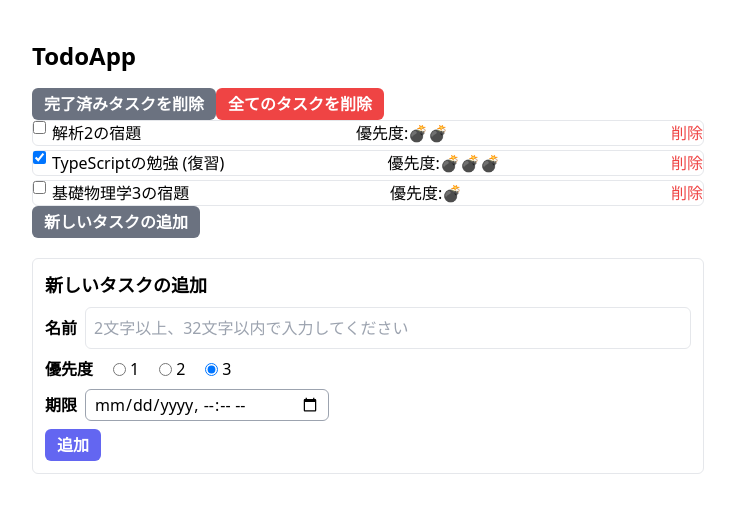
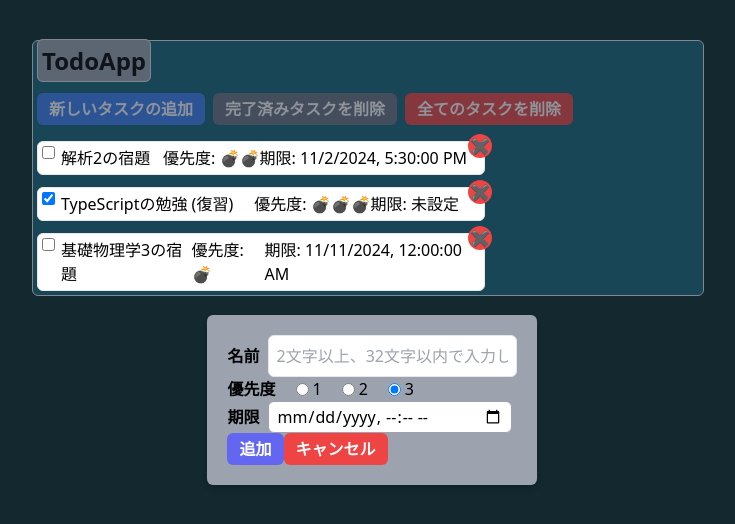
Before and after one commit to megumegu256/react-todo-app, a React (Vite) app: page / in a window 1280 px wide. Both pictures are taken after a click on the button "新しいタスクの追加". Shown: the top 524 px of the page, without its empty margins (272-1007 px from the left). Built offline with nearby package versions, Linux system fonts and the light colour scheme.

Commit message:
update index.html, App.tsx, TodoList.tsx and tailwind.config.js update 6 files

```diff
--- a/index.html
+++ b/index.html
@@ -33,6 +33,11 @@
         }
       })(window.location);
     </script>
+    <style>
+      body {
+        background-color: rgb(10, 40, 40);
+      }
+    </style>
   </head>
   <body>
     <div id="root"></div>
--- a/src/App.tsx
+++ b/src/App.tsx
@@ -94,49 +94,21 @@ const App = () => {
   };
 
   return (
-    <div className="mx-4 mt-10 max-w-2xl md:mx-auto">
-      <h1 className="mb-4 text-2xl font-bold">TodoApp</h1>
-
-      <button
-        type="button"
-        onClick={() =>
-          handleConfirm("本当に完了済みタスクを削除しますか？", () => {
-            const uncompletedTodos = todos.filter((todo) => !todo.isDone);
-            setTodos(uncompletedTodos);
-          })
-        }
-        className="rounded-md bg-gray-500 px-3 py-1 font-bold text-white hover:bg-gray-600"
-      >
-        完了済みタスクを削除
-      </button>
-
-      <button
-        type="button"
-        onClick={() =>
-          handleConfirm("本当に全てのタスクを削除しますか？", () => {
-            setTodos([]);
-          })
-        }
-        className="rounded-md bg-red-500 px-3 py-1 font-bold text-white hover:bg-red-600"
-      >
-        全てのタスクを削除
-      </button>
-
-      <TodoList
-        todos={todos}
-        updateIsDone={updateIsDone}
-        deleteTodo={deleteTodo}
-      />
+    <div className="mx-4 mt-10 max-w-2xl space-y-4 rounded-md border bg-cbgBlue p-1 md:mx-auto">
+      <h1 className="mb-4 text-2xl font-bold">
+        <span className="rounded-md border bg-gray-400 p-1">TodoApp</span>
+      </h1>
+      <div className="flex items-center space-x-2">
         <button
           type="button"
           onClick={() => setShowSettings(!showSettings)}
-        className="rounded-md bg-gray-500 px-3 py-1 font-bold text-white hover:bg-gray-600"
+          className="rounded-md bg-blue-500 px-3 py-1 font-bold text-white hover:bg-blue-600"
         >
           新しいタスクの追加
         </button>
         {showSettings && (
-        <div className="mt-5 space-y-2 rounded-md border p-3">
-          <h2 className="text-lg font-bold">新しいタスクの追加</h2>
+          <div className="fixed inset-0 flex items-center justify-center bg-gray-800 bg-opacity-50">
+            <div className="rounded-md bg-gray-400 p-5 shadow-md">
               <div>
                 <div className="flex items-center space-x-2">
                   <label className="font-bold" htmlFor="newTodoName">
@@ -209,11 +181,51 @@ const App = () => {
               >
                 追加
               </button>
+              <button
+                type="button"
+                onClick={() => setShowSettings(false)}
+                className="rounded-md bg-red-500 px-3 py-1 font-bold text-white hover:bg-red-600"
+              >
+                キャンセル
+              </button>
+            </div>
           </div>
         )}
 
+        <button
+          type="button"
+          onClick={() =>
+            handleConfirm("本当に完了済みタスクを削除しますか？", () => {
+              const uncompletedTodos = todos.filter((todo) => !todo.isDone);
+              setTodos(uncompletedTodos);
+            })
+          }
+          className="rounded-md bg-gray-500 px-3 py-1 font-bold text-white hover:bg-gray-600"
+        >
+          完了済みタスクを削除
+        </button>
+
+        <button
+          type="button"
+          onClick={() =>
+            handleConfirm("本当に全てのタスクを削除しますか？", () => {
+              setTodos([]);
+            })
+          }
+          className="rounded-md bg-red-500 px-3 py-1 font-bold text-white hover:bg-red-600"
+        >
+          全てのタスクを削除
+        </button>
+      </div>
+
+      <TodoList
+        todos={todos}
+        updateIsDone={updateIsDone}
+        deleteTodo={deleteTodo}
+      />
+
       {confirmDialog && (
-        <div className="fixed inset-0 flex items-center justify-center bg-black bg-opacity-50">
+        <div className="fixed inset-0 flex items-center justify-center bg-gray-800 bg-opacity-50">
           <div className="rounded-md bg-white p-5 shadow-md">
             <p className="mb-4">{confirmDialog.message}</p>
             <div className="flex justify-end space-x-2">
--- a/src/TodoList.tsx
+++ b/src/TodoList.tsx
@@ -19,11 +19,11 @@ const TodoList = (props: Props) => {
   }
 
   return (
-    <div className="space-y-1">
+    <div className="space-y-3">
       {todos.map((todo) => (
         <div
           key={todo.id}
-          className="flex items-center justify-between rounded-md border p-0"
+          className="relative flex max-w-md items-center justify-between rounded-md border bg-white p-1"
         >
           <div className="flex grow items-start">
             <input
@@ -34,7 +34,7 @@ const TodoList = (props: Props) => {
             />
             <div className="flex grow items-center">{todo.name}</div>
 
-            <div className="flex grow items-center">
+            <div>
               優先度:{" "}
               {Array(todo.priority)
                 .fill("💣")
@@ -43,12 +43,21 @@ const TodoList = (props: Props) => {
                 ))}
             </div>
 
-            <button
-              onClick={() => props.deleteTodo(todo.id)}
-              className="ml-2 text-red-500 hover:text-red-700"
-            >
-              削除
-            </button>
+            <div>
+              期限:{" "}
+              {todo.deadline
+                ? new Date(todo.deadline).toLocaleString()
+                : "未設定"}
+            </div>
+
+            <div className="flex grow items-end">
+              <button
+                onClick={() => props.deleteTodo(todo.id)}
+                className="absolute -right-2 -top-2 flex size-6 items-center justify-center rounded-full bg-red-500 text-white hover:bg-red-600"
+              >
+                ✖
+              </button>
+            </div>
           </div>
         </div>
       ))}
--- a/tailwind.config.js
+++ b/tailwind.config.js
@@ -1,8 +1,12 @@
 /** @type {import('tailwindcss').Config} */
 export default {
-    content: ["./index.html", "./src/**/*.{js,ts,jsx,tsx}"],
-    theme: {
-        extend: {},
+  content: ["./index.html", "./src/**/*.{js,ts,jsx,tsx}"],
+  theme: {
+    extend: {
+      colors: {
+        cbgBlue: "rgb(20, 100, 120)",
+      },
     },
-    plugins: [],
+  },
+  plugins: [],
 };
```
Lines whose indentation alone changed are shown as unchanged.
